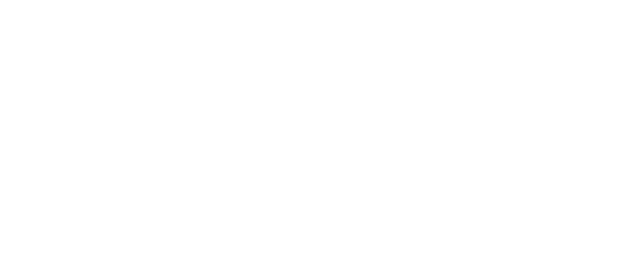
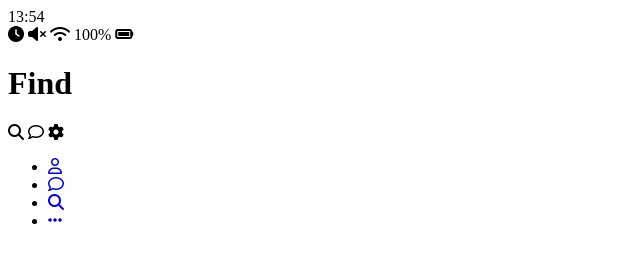
Before and after one commit to slamdunk11/kakao-clone-2.0, a plain HTML site: page find.html in a window 1280 px wide. Shown: the whole page, without its empty margins (0-640 px from the left). Drawn offline with Linux system fonts and the light colour scheme.

Commit message:
navigation bar

```diff
--- a/find.html
+++ b/find.html
@@ -0,0 +1,63 @@
+<!DOCTYPE html>
+<html lang="en">
+  <head>
+    <meta charset="UTF-8" />
+    <meta name="viewport" content="width=device-width, initial-scale=1.0" />
+    <meta http-equiv="X-UA-Compatible" content="ie=edge" />
+    <script
+      src="https://kit.fontawesome.com/f06970cbca.js"
+      crossorigin="anonymous"
+    ></script>
+    <title>Find | Kakao Clone</title>
+  </head>
+  <body>
+    <div class="status-bar">
+      <div class="status-bar__column">
+        <span class="status-bar__clock">13:54</span>
+      </div>
+      <div class="status-bar__column">
+        <i class="fas fa-clock"></i>
+        <i class="fas fa-volume-mute"></i>
+        <i class="fas fa-wifi"></i>
+        <span class="status-bar__battery-level">100%</span>
+        <i class="fas fa-battery-full"></i>
+      </div>
+    </div>
+    <header class="header">
+      <div class="header__header-column">
+        <h1 class "header__title">Find</h1>
+      </div>
+      <div class="header__header-column">
+        <span class="header__icon">
+          <i class="fas fa-search"></i>
+        </span>
+        <span class="header__icon">
+          <i class="far fa-comment"></i>
+        </span>
+        <span class="header__icon">
+          <i class="fas fa-cog"></i>
+        </span>
+      </div>
+    </header>
+    <nav class="nav">
+      <ul class="nav__list">
+        <li class="nav__list-item">
+          <a href="friends.html" class="nav__list__link">
+            <i class="far fa-user"></i>
+          </a></li>
+        <li class="nav__list-item">
+          <a href="index.html" class="nav__list__link">
+           <i class="far fa-comment"></i>
+          </a></li>
+        <li class="nav__list-item">
+          <a href="find.html" class="nav__list__link">
+           <i class="fas fa-search"></i>
+          </a></li>
+        <li class="nav__list-item">
+          <a href="more.html" class="nav__list__link">
+            <i class="fas fa-ellipsis-h"></i>
+          </a></li>
+      </ul>
+    </nav>
+  </body>
+</html>
```
Also changed, not shown: friends.html (+63 -0 lines), index.html (+20 -0 lines), more.html (+63 -0 lines).
